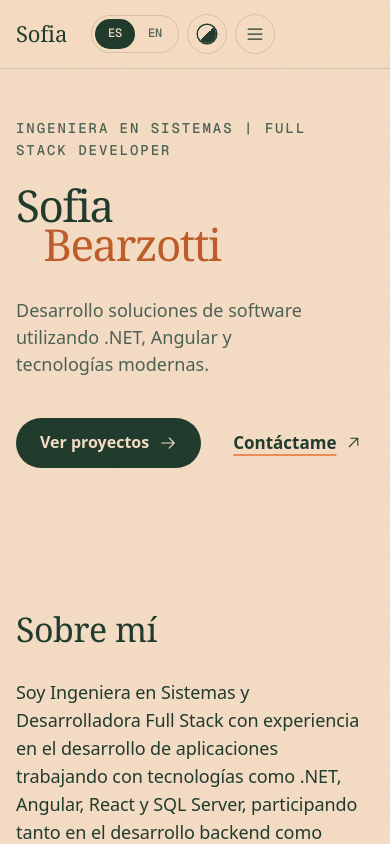
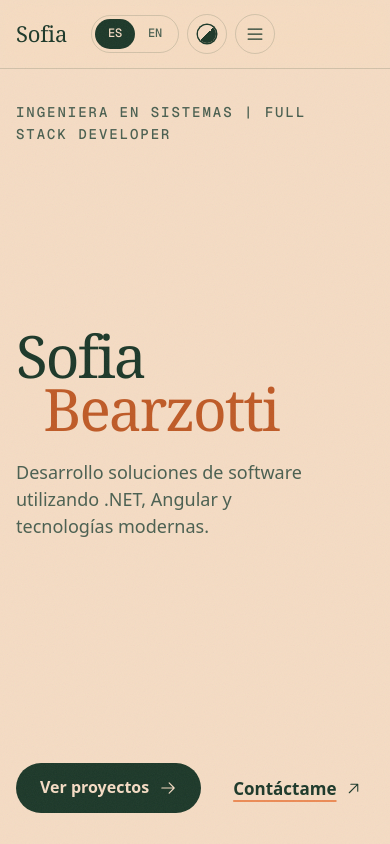
Before and after one commit to sofibear01/portfolio, an Angular app: page / in a window 390 px wide. Shown: the top 844 px of the page. Built offline with nearby package versions, Linux system fonts and the light colour scheme; a web font is replaced by a local one.

Commit message:
correccion mobile

```diff
--- a/src/app/sections/hero/hero.scss
+++ b/src/app/sections/hero/hero.scss
@@ -64,11 +64,33 @@
 
 @media (max-width: 860px) {
   .hero {
-    min-height: auto;
-    padding-block: clamp(3rem, 12vw, 5rem) clamp(4rem, 14vw, 6rem);
+    align-items: stretch;
+    min-height: calc(100svh - var(--header-h));
+    padding-block: clamp(2rem, 8vw, 3rem)
+      max(clamp(2rem, 8vw, 3rem), calc(env(safe-area-inset-bottom) + 1.5rem));
+  }
+
+  .hero__inner {
+    display: flex;
+    flex-direction: column;
   }
 
   .hero__role {
     font-size: 0.875rem;
   }
+
+  // Role pinned to the top, actions to the bottom, name and tagline centred between them.
+  .hero__title {
+    margin-top: auto;
+    font-size: clamp(3rem, 15vw, 4.5rem);
+  }
+
+  .hero__tagline {
+    margin-top: 1.5rem;
+    margin-bottom: auto;
+  }
+
+  .hero__actions {
+    margin-top: 2.5rem;
+  }
 }
```
